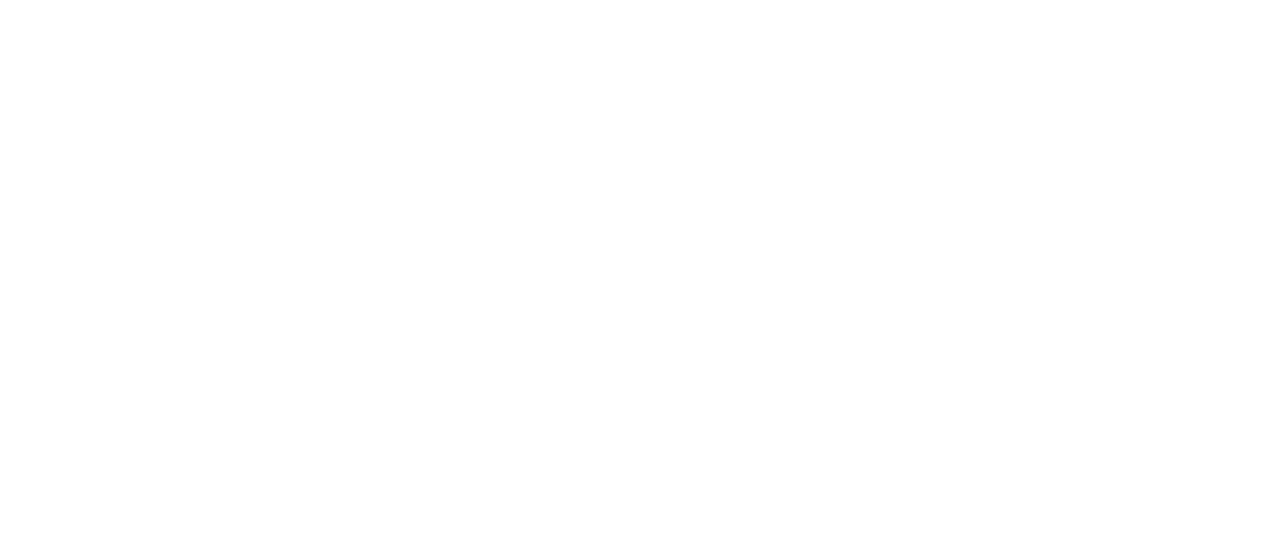
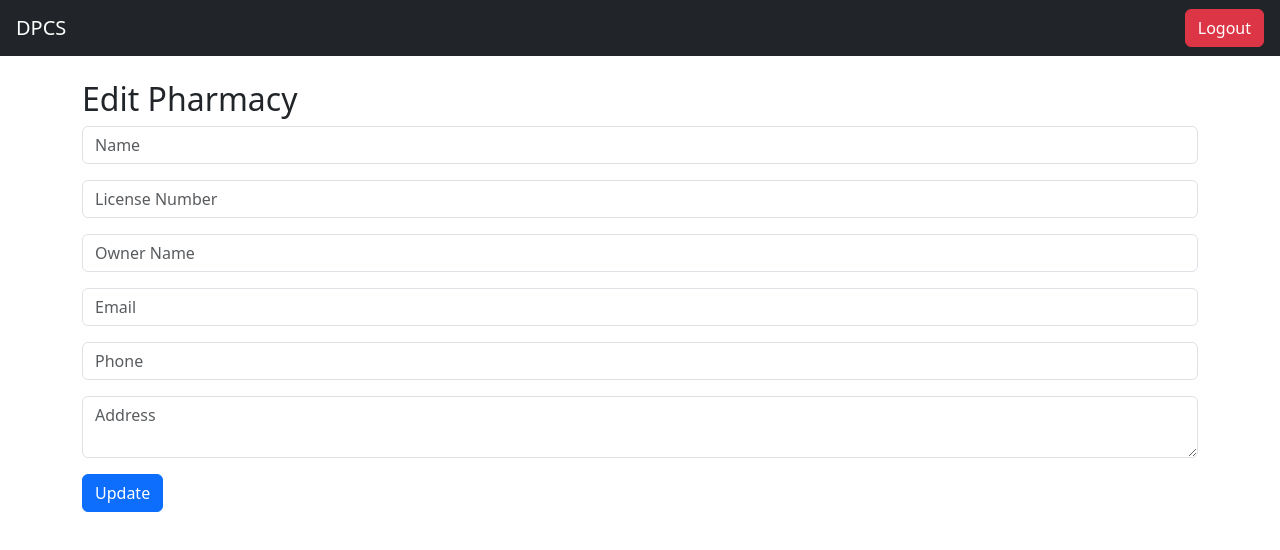
Before and after one commit to anujaghtal/Digital-Prescription-and-Pharmacy-Coordination-System, a React (Vite) app in the folder Frontend/dpcs-frontend/: page /pharmacies/edit/1 in a window 1280 px wide. Before the commit this address had no page. Shown: the top 550 px of the page. Built offline with nearby package versions, Linux system fonts and the light colour scheme; no server answers.

Commit message:
Implement pharmacy UI CURD and modify security config file for pharmacy

```diff
--- a/Frontend/dpcs-frontend/src/App.jsx
+++ b/Frontend/dpcs-frontend/src/App.jsx
@@ -16,6 +16,9 @@ import EditPatient from "./pages/patient/EditPatient";
 import DoctorList from "./pages/doctor/DoctorList";
 import AddDoctor from "./pages/doctor/AddDoctor";
 import EditDoctor from "./pages/doctor/EditDoctor";
+import PharmacyList from "./pages/pharmacist/PharmacyList";
+import AddPharmacy from "./pages/pharmacist/AddPharmacy";
+import EditPharmacy from "./pages/pharmacist/EditPharmacy";
 
 function App() {
   return (
@@ -98,6 +101,11 @@ function App() {
                 <Route path="/doctors/add" element={<AddDoctor />} />
 
                 <Route path="/doctors/edit/:id" element={<EditDoctor />} />
+                <Route path="/pharmacies" element={<PharmacyList />} />
+
+                <Route path="/pharmacies/add" element={<AddPharmacy />} />
+
+                <Route path="/pharmacies/edit/:id" element={<EditPharmacy />} />
 
             </Routes>
 
--- /dev/null
+++ b/Frontend/dpcs-frontend/src/pages/pharmacist/AddPharmacy.jsx
@@ -0,0 +1,105 @@
+import { useState } from "react";
+import { useNavigate } from "react-router-dom";
+import api from "../../api/api";
+
+export default function AddPharmacy() {
+
+    const navigate = useNavigate();
+
+    const [form, setForm] = useState({
+        name: "",
+        licenseNumber: "",
+        ownerName: "",
+        email: "",
+        phone: "",
+        address: ""
+    });
+
+    const handleChange = (e) => {
+
+        setForm({
+            ...form,
+            [e.target.name]: e.target.value
+        });
+
+    };
+
+    const save = async (e) => {
+
+        e.preventDefault();
+
+        await api.post("/pharmacies", form);
+
+        alert("Pharmacy Added Successfully");
+
+        navigate("/pharmacies");
+
+    };
+
+    return (
+
+        <div className="container mt-4">
+
+            <h2>Add Pharmacy</h2>
+
+            <form onSubmit={save}>
+
+                <input
+                    className="form-control mb-3"
+                    placeholder="Name"
+                    name="name"
+                    value={form.name}
+                    onChange={handleChange}
+                />
+
+                <input
+                    className="form-control mb-3"
+                    placeholder="License Number"
+                    name="licenseNumber"
+                    value={form.licenseNumber}
+                    onChange={handleChange}
+                />
+
+                <input
+                    className="form-control mb-3"
+                    placeholder="Owner Name"
+                    name="ownerName"
+                    value={form.ownerName}
+                    onChange={handleChange}
+                />
+
+                <input
+                    className="form-control mb-3"
+                    placeholder="Email"
+                    name="email"
+                    value={form.email}
+                    onChange={handleChange}
+                />
+
+                <input
+                    className="form-control mb-3"
+                    placeholder="Phone"
+                    name="phone"
+                    value={form.phone}
+                    onChange={handleChange}
+                />
+
+                <textarea
+                    className="form-control mb-3"
+                    placeholder="Address"
+                    name="address"
+                    value={form.address}
+                    onChange={handleChange}
+                />
+
+                <button className="btn btn-success">
+                    Save
+                </button>
+
+            </form>
+
+        </div>
+
+    );
+
+}
--- /dev/null
+++ b/Frontend/dpcs-frontend/src/pages/pharmacist/EditPharmacy.jsx
@@ -0,0 +1,136 @@
+import { useEffect, useState } from "react";
+import { useNavigate, useParams } from "react-router-dom";
+import Navbar from "../../components/Navbar";
+import api from "../../api/api";
+
+function EditPharmacy() {
+
+    const { id } = useParams();
+
+    const navigate = useNavigate();
+
+    const [form, setForm] = useState({
+
+        name: "",
+        licenseNumber: "",
+        ownerName: "",
+        email: "",
+        phone: "",
+        address: ""
+
+    });
+
+    useEffect(() => {
+
+        loadPharmacy();
+
+    }, []);
+
+    const loadPharmacy = async () => {
+
+        const response = await api.get(`/pharmacies/${id}`);
+
+        setForm(response.data);
+
+    };
+
+    const handleChange = (e) => {
+
+        setForm({
+
+            ...form,
+            [e.target.name]: e.target.value
+
+        });
+
+    };
+
+    const update = async (e) => {
+
+        e.preventDefault();
+
+        await api.put(`/pharmacies/${id}`, form);
+
+        alert("Pharmacy Updated Successfully");
+
+        navigate("/pharmacies");
+
+    };
+
+    return (
+
+        <>
+
+            <Navbar />
+
+            <div className="container mt-4">
+
+                <h2>Edit Pharmacy</h2>
+
+                <form onSubmit={update}>
+
+                    <input
+                        className="form-control mb-3"
+                        placeholder="Name"
+                        name="name"
+                        value={form.name}
+                        onChange={handleChange}
+                    />
+
+                    <input
+                        className="form-control mb-3"
+                        placeholder="License Number"
+                        name="licenseNumber"
+                        value={form.licenseNumber}
+                        onChange={handleChange}
+                    />
+
+                    <input
+                        className="form-control mb-3"
+                        placeholder="Owner Name"
+                        name="ownerName"
+                        value={form.ownerName}
+                        onChange={handleChange}
+                    />
+
+                    <input
+                        className="form-control mb-3"
+                        placeholder="Email"
+                        name="email"
+                        value={form.email}
+                        onChange={handleChange}
+                    />
+
+                    <input
+                        className="form-control mb-3"
+                        placeholder="Phone"
+                        name="phone"
+                        value={form.phone}
+                        onChange={handleChange}
+                    />
+
+                    <textarea
+                        className="form-control mb-3"
+                        placeholder="Address"
+                        name="address"
+                        value={form.address}
+                        onChange={handleChange}
+                    />
+
+                    <button className="btn btn-primary">
+
+                        Update
+
+                    </button>
+
+                </form>
+
+            </div>
+
+        </>
+
+    );
+
+}
+
+export default EditPharmacy;
--- /dev/null
+++ b/Frontend/dpcs-frontend/src/pages/pharmacist/PharmacyList.jsx
@@ -0,0 +1,157 @@
+import { useEffect, useState } from "react";
+import { Link } from "react-router-dom";
+import Navbar from "../../components/Navbar";
+import api from "../../api/api";
+
+function PharmacyList() {
+
+    const [pharmacies, setPharmacies] = useState([]);
+
+    useEffect(() => {
+        loadPharmacies();
+    }, []);
+
+    const loadPharmacies = async () => {
+
+        try {
+
+            const response = await api.get("/pharmacies/all");
+
+            setPharmacies(response.data);
+
+        } catch (error) {
+
+            console.log(error);
+
+        }
+
+    };
+
+    const deletePharmacy = async (id) => {
+
+        if (!window.confirm("Delete this pharmacy?"))
+            return;
+
+        try {
+
+            await api.delete(`/pharmacies/${id}`);
+
+            alert("Pharmacy Deleted Successfully");
+
+            loadPharmacies();
+
+        } catch (error) {
+
+            console.log(error);
+
+            alert("Unable to Delete Pharmacy");
+
+        }
+
+    };
+
+    return (
+
+        <>
+
+            <Navbar />
+
+            <div className="container mt-4">
+
+                <div className="d-flex justify-content-between mb-3">
+
+                    <h2>Pharmacy Management</h2>
+
+                    <Link
+                        className="btn btn-success"
+                        to="/pharmacies/add">
+
+                        Add Pharmacy
+
+                    </Link>
+
+                </div>
+
+                <table className="table table-bordered table-hover">
+
+                    <thead className="table-dark">
+
+                        <tr>
+
+                            <th>Name</th>
+
+                            <th>License</th>
+
+                            <th>Owner</th>
+
+                            <th>Email</th>
+
+                            <th>Phone</th>
+
+                            <th>Address</th>
+
+                            <th>Actions</th>
+
+                        </tr>
+
+                    </thead>
+
+                    <tbody>
+
+                        {
+
+                            pharmacies.map((pharmacy) => (
+
+                                <tr key={pharmacy.id}>
+
+                                    <td>{pharmacy.name}</td>
+
+                                    <td>{pharmacy.licenseNumber}</td>
+
+                                    <td>{pharmacy.ownerName}</td>
+
+                                    <td>{pharmacy.email}</td>
+
+                                    <td>{pharmacy.phone}</td>
+
+                                    <td>{pharmacy.address}</td>
+
+                                    <td>
+
+                                        <Link
+                                            className="btn btn-warning btn-sm me-2"
+                                            to={`/pharmacies/edit/${pharmacy.id}`}>
+
+                                            Edit
+
+                                        </Link>
+
+                                        <button
+                                            className="btn btn-danger btn-sm"
+                                            onClick={() => deletePharmacy(pharmacy.id)}>
+
+                                            Delete
+
+                                        </button>
+
+                                    </td>
+
+                                </tr>
+
+                            ))
+
+                        }
+
+                    </tbody>
+
+                </table>
+
+            </div>
+
+        </>
+
+    );
+
+}
+
+export default PharmacyList;
```
Also changed, not shown: 1 other file (tests, documents, lock files or other folders).
